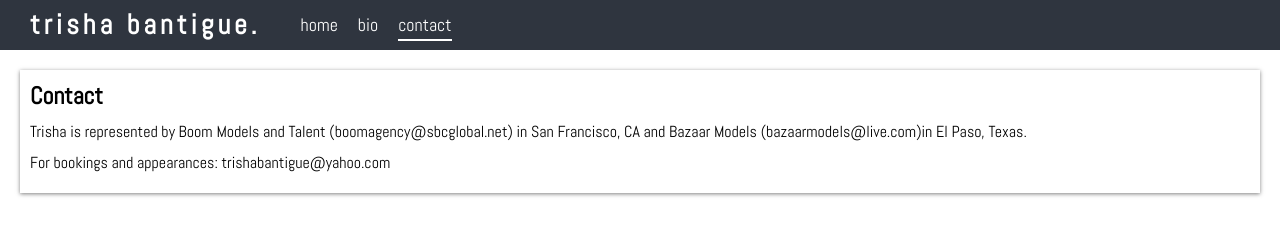
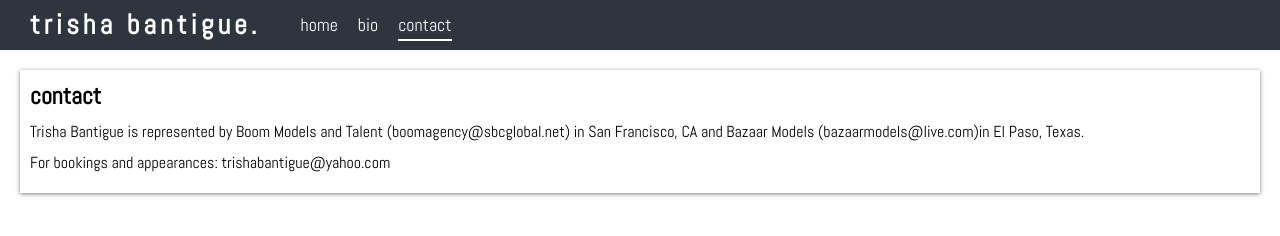
Before and after one commit to trisherrr/trisherrr.github.io, a plain HTML site: page contact.html in a window 1280 px wide. Drawn offline with Linux system fonts and the light colour scheme.

Commit message:
fixed headings

```diff
--- a/contact.html
+++ b/contact.html
@@ -15,8 +15,8 @@
       </ul>
     </header>
      <section class="wrapper">
-        <h1>Contact</h1>
-        <p>Trisha is represented by Boom Models and Talent (boomagency@sbcglobal.net) in San Francisco, CA and Bazaar Models (bazaarmodels@live.com)in El Paso, Texas.</p>
+        <h1>contact</h1>
+        <p>Trisha Bantigue is represented by Boom Models and Talent (boomagency@sbcglobal.net) in San Francisco, CA and Bazaar Models (bazaarmodels@live.com)in El Paso, Texas.</p>
 
         <div>
 
```
Also changed, not shown: bio.html (+1 -1 lines).
